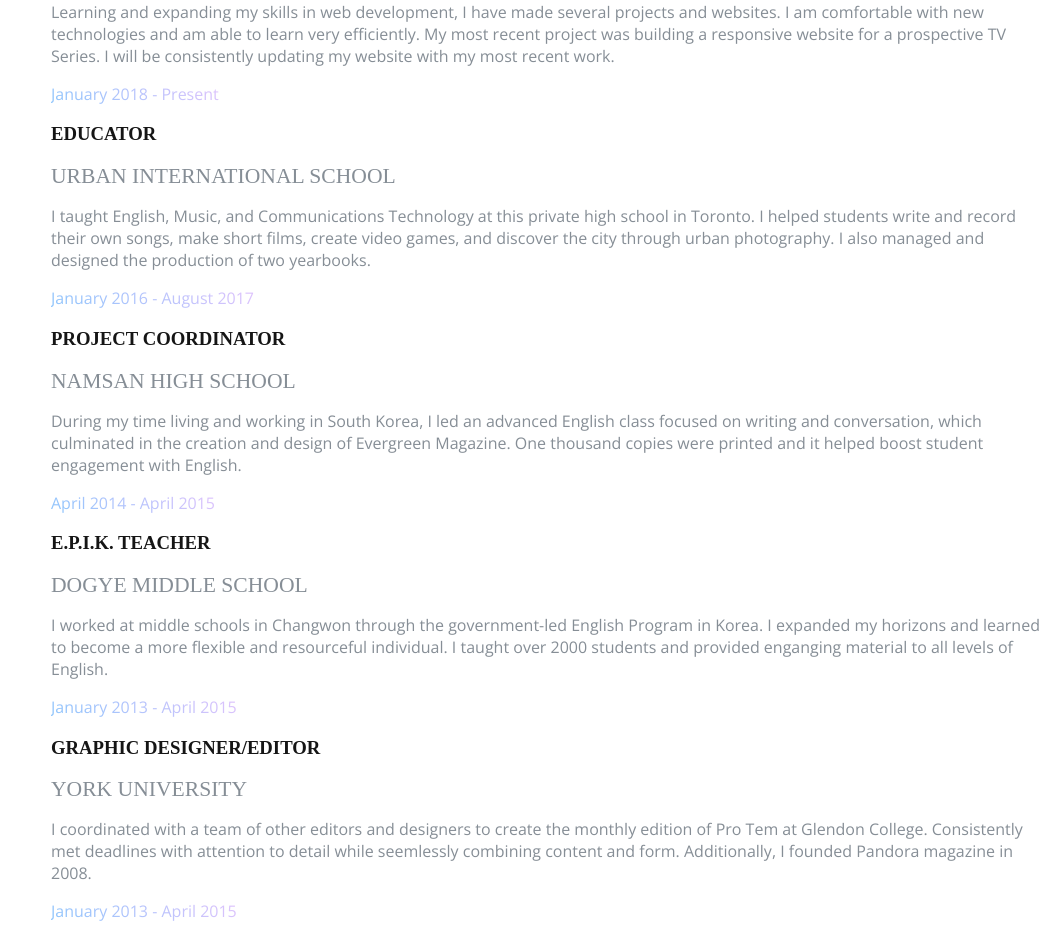
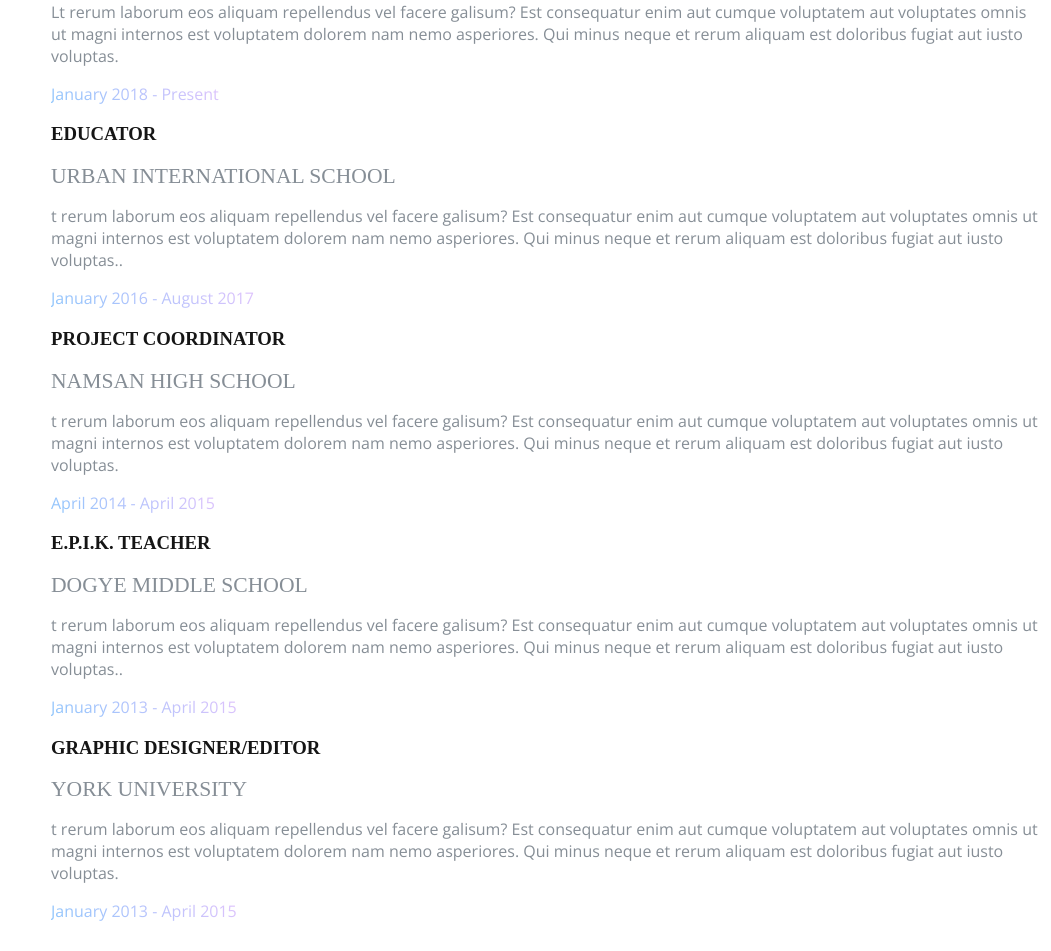
Before and after one commit to GerardoMolinaCBA/CV_Ticmas, a plain HTML site: page index.html in a window 1280 px wide. Shown: the part 1191-2142 px from the top of the page, without its empty margins (229-1280 px from the left). Drawn offline with nearby package versions, Linux system fonts and the light colour scheme; a web font is replaced by a local one.

Commit message:
Update index.html

```diff
--- a/index.html
+++ b/index.html
@@ -10,7 +10,7 @@
 
     <link rel="stylesheet" type="text/css" href="estilos.css" />
 
-    <title>Melanie Howard CV   </title>
+    <title>Melanie Howard</title>
 
     <!-- Custom fonts for this template -->
     <link href="https://fonts.googleapis.com/css?family=Saira+Extra+Condensed:100,200,300,400,500,600,700,800,900" rel="stylesheet">
@@ -106,8 +106,8 @@
           <div class="resume-item d-flex flex-column flex-md-row mb-5">
             <div class="resume-content mr-auto">
               <h3 class="mb-0">Web Developer</h3>
-              <div class="subheading mb-3">Melanie Howard CV</div>
-              <p>Learning and expanding my skills in web development, I have made several projects and websites. I am comfortable with new technologies and am able to learn very efficiently. My most recent project was building a responsive website for a prospective TV Series. I will be consistently updating my website with my most recent work.</p>
+              <div class="subheading mb-3">Melanie Howard</div>
+              <p>Lt rerum laborum eos aliquam repellendus vel facere galisum? Est consequatur enim aut cumque voluptatem aut voluptates omnis ut magni internos est voluptatem dolorem nam nemo asperiores. Qui minus neque et rerum aliquam est doloribus fugiat aut iusto voluptas.</p>
             </div>
             <div class="resume-date text-md-right">
               <span class="text-primary">January 2018 - Present</span>
@@ -118,7 +118,7 @@
             <div class="resume-content mr-auto">
               <h3 class="mb-0">Educator</h3>
               <div class="subheading mb-3">Urban International School</div>
-              <p>I taught English, Music, and Communications Technology at this private high school in Toronto. I helped students write and record their own songs, make short films, create video games, and discover the city through urban photography. I also managed and designed the production of two yearbooks.</p>
+              <p>t rerum laborum eos aliquam repellendus vel facere galisum? Est consequatur enim aut cumque voluptatem aut voluptates omnis ut magni internos est voluptatem dolorem nam nemo asperiores. Qui minus neque et rerum aliquam est doloribus fugiat aut iusto voluptas..</p>
             </div>
             <div class="resume-date text-md-right">
               <span class="text-primary">January 2016 - August 2017</span>
@@ -129,7 +129,7 @@
               <div class="resume-content mr-auto">
                 <h3 class="mb-0">Project Coordinator</h3>
                 <div class="subheading mb-3">Namsan High School</div>
-                <p>During my time living and working in South Korea, I led an advanced English class focused on writing and conversation, which culminated in the creation and design of Evergreen Magazine. One thousand copies were printed and it helped boost student engagement with English.</p>
+                <p>t rerum laborum eos aliquam repellendus vel facere galisum? Est consequatur enim aut cumque voluptatem aut voluptates omnis ut magni internos est voluptatem dolorem nam nemo asperiores. Qui minus neque et rerum aliquam est doloribus fugiat aut iusto voluptas.</p>
               </div>
               <div class="resume-date text-md-right">
                 <span class="text-primary">April 2014 - April 2015</span>
@@ -140,7 +140,7 @@
             <div class="resume-content mr-auto">
               <h3 class="mb-0">E.P.I.K. Teacher</h3>
               <div class="subheading mb-3">Dogye Middle School</div>
-              <p>I worked at middle schools in Changwon through the government-led English Program in Korea. I expanded my horizons and learned to become a more flexible and resourceful individual. I taught over 2000 students and provided enganging material to all levels of English.</p>
+              <p>t rerum laborum eos aliquam repellendus vel facere galisum? Est consequatur enim aut cumque voluptatem aut voluptates omnis ut magni internos est voluptatem dolorem nam nemo asperiores. Qui minus neque et rerum aliquam est doloribus fugiat aut iusto voluptas..</p>
             </div>
             <div class="resume-date text-md-right">
               <span class="text-primary">January 2013 - April 2015</span>
@@ -151,7 +151,7 @@
             <div class="resume-content mr-auto">
               <h3 class="mb-0">Graphic Designer/Editor</h3>
               <div class="subheading mb-3">York University</div>
-              <p>I coordinated with a team of other editors and designers to create the monthly edition of Pro Tem at Glendon College. Consistently met deadlines with attention to detail while seemlessly combining content and form. Additionally, I founded Pandora magazine in 2008.</p>
+              <p>t rerum laborum eos aliquam repellendus vel facere galisum? Est consequatur enim aut cumque voluptatem aut voluptates omnis ut magni internos est voluptatem dolorem nam nemo asperiores. Qui minus neque et rerum aliquam est doloribus fugiat aut iusto voluptas.</p>
             </div>
             <div class="resume-date text-md-right">
               <span class="text-primary">January 2013 - April 2015</span>
@@ -244,8 +244,8 @@
       <section class="resume-section p-3 p-lg-5 d-flex flex-column" id="interests">
         <div class="my-auto">
           <h2 class="mb-5">Interests</h2>
-          <p>Apart from being a web developer, I enjoy a variety of other activites. I have been writing and recording music for 15 years, which is a very rewarding outlet. I've also played hockey since I was 8 years old, including two years playing for Changwon City, South Korea. I have written, directed, and acted in film and theatre, including original works featured at both York University theatres.</p>
-          <p class="mb-0">I have loved playing video games from an early age and continue to keep up with the latest using a custom gaming PC I built in 2017. I am very interested in science fiction and am always reading up on the latest technological advancements. I hope to work in the field of virtual reality later in my career.</p>
+          <p>t rerum laborum eos aliquam repellendus vel facere galisum? Est consequatur enim aut cumque voluptatem aut voluptates omnis ut magni internos est voluptatem dolorem nam nemo asperiores. Qui minus neque et rerum aliquam est doloribus fugiat aut iusto voluptas.</p>
+          <p class="mb-0">t rerum laborum eos aliquam repellendus vel facere galisum? Est consequatur enim aut cumque voluptatem aut voluptates omnis ut magni internos est voluptatem dolorem nam nemo asperiores. Qui minus neque et rerum aliquam est doloribus fugiat aut iusto voluptas.</p>
         </div>
       </section>
 
@@ -258,13 +258,13 @@
               FreeCodeCamp - Front End Development Certificate 2018</li>
             <li>
               <i class="fa-li fa fa-trophy"></i>
-              Dunbarton High School - Web Design Proficiency Award</li>
+                High School - Web Design Proficiency Award</li>
             <li>
                 <i class="fa-li fa fa-trophy"></i>
-                Dunbarton High School - Yearbook Proficiency Award</li>
+                  High School - Yearbook Proficiency Award</li>
             <li>
                 <i class="fa-li fa fa-trophy"></i>
-                Dunbarton High School - Journalistic Achievement Award</li>
+                  High School - Journalistic Achievement Award</li>
 
         </div>
       </section>
```
